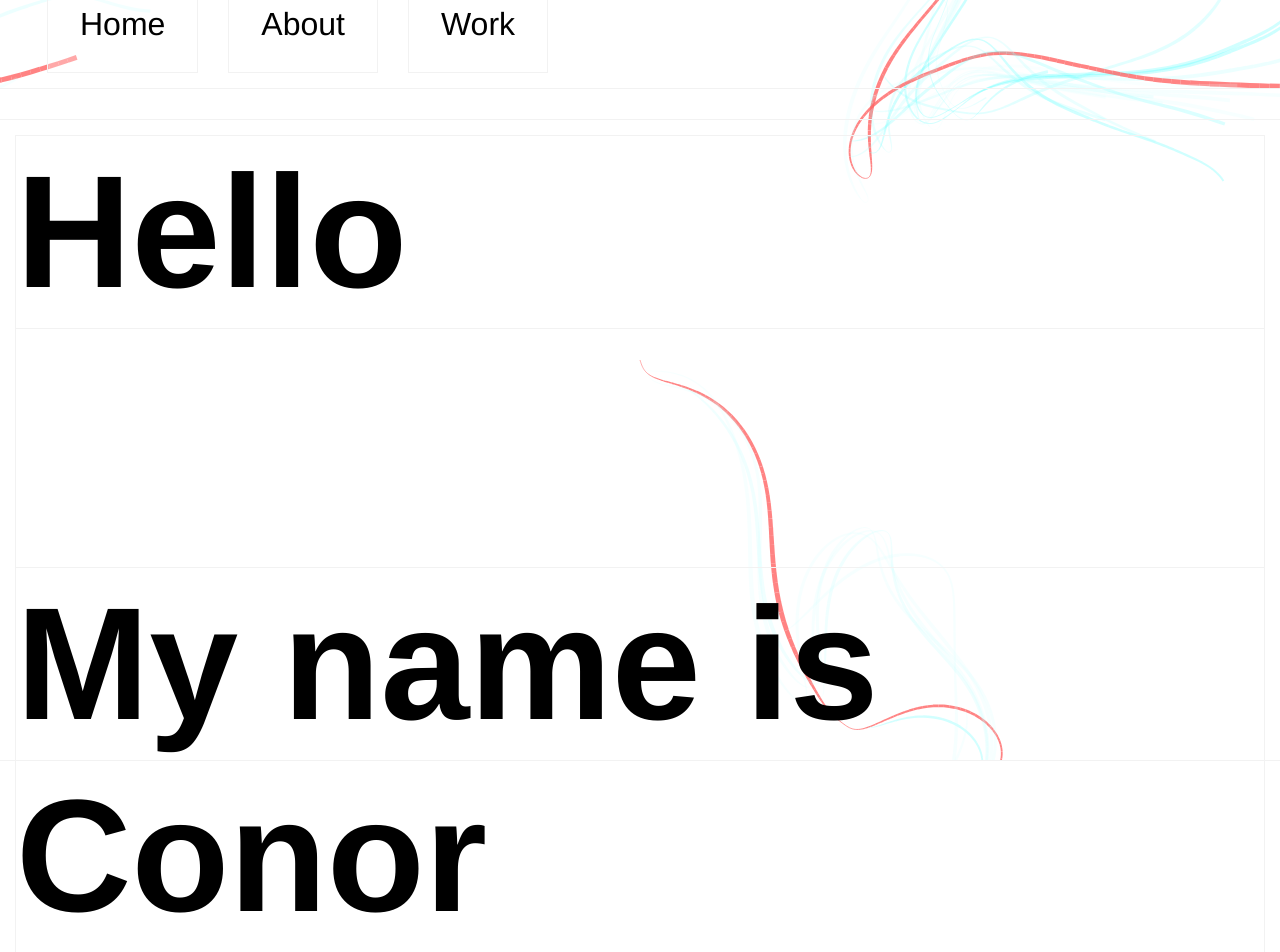
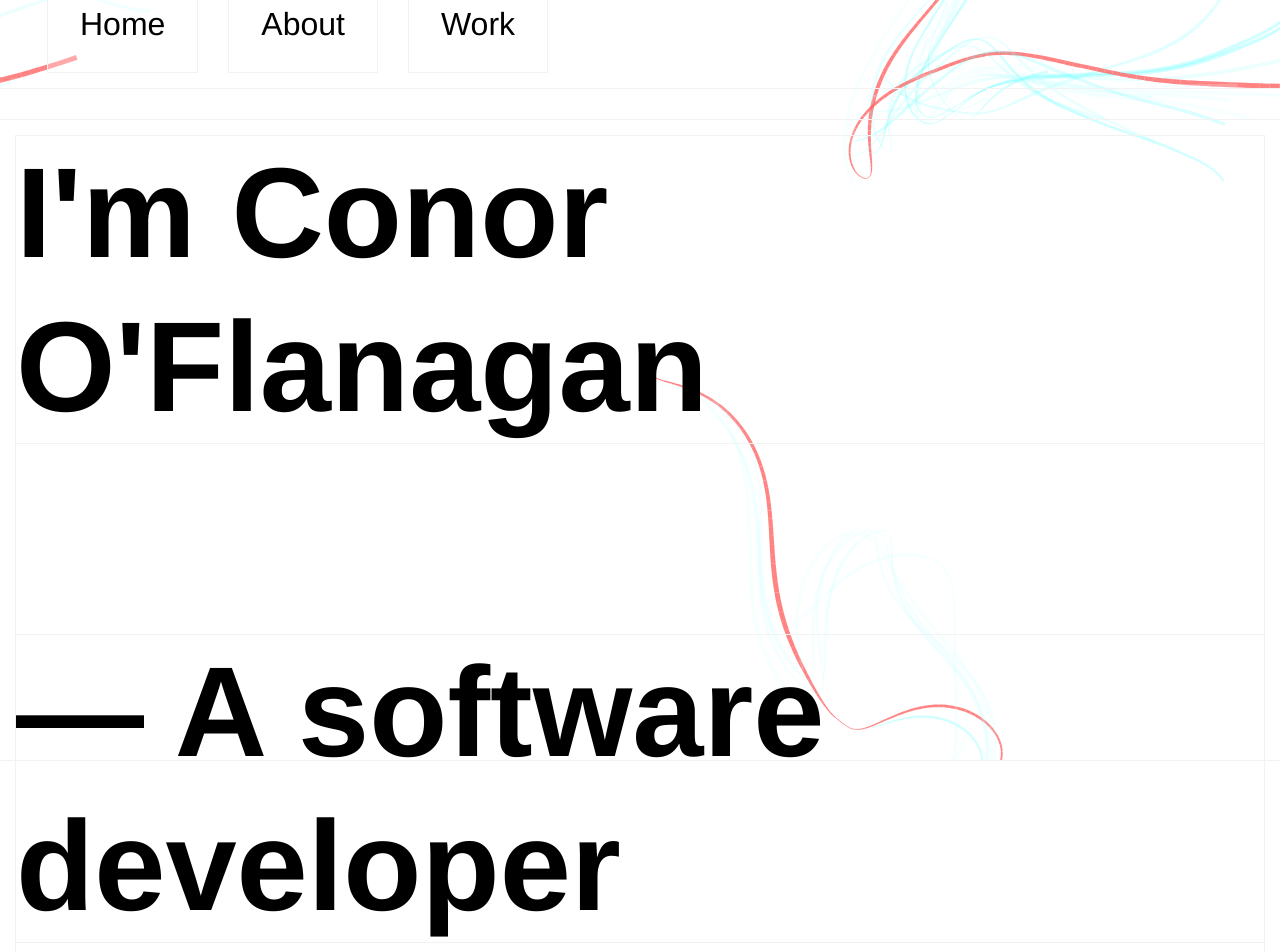
Before and after one commit to Cono52/personalsite, a Next.js app: page / in a window 1280 px wide. Shown: the part 40-992 px from the top of the page. Built offline with nearby package versions, Linux system fonts and the light colour scheme.

Commit message:
change home text

```diff
--- a/pages/index.js
+++ b/pages/index.js
@@ -17,7 +17,7 @@ const Section = styled.div`
 `;
 
 const SectionText = styled.div`
-  font-size: 10em;
+  font-size: 8em;
   line-height: 1.2em;
   font-weight: bold;
   > p {
@@ -33,9 +33,8 @@ class Home extends Component {
         <Nav />
         <Section>
           <SectionText>
-            <p>Hello</p>
-            <p>My name is Conor</p>
-            <p>I'm a software developer currently based in London</p>
+            <p>I'm Conor O'Flanagan</p>
+            <p>— A software developer</p>
           </SectionText>
         </Section>
       </HomeContainer>
```
